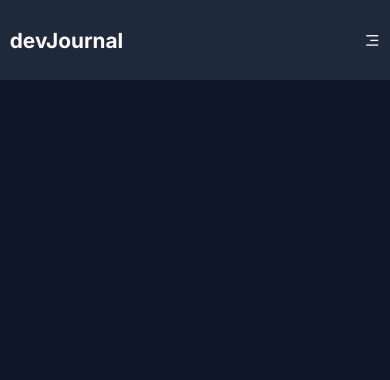
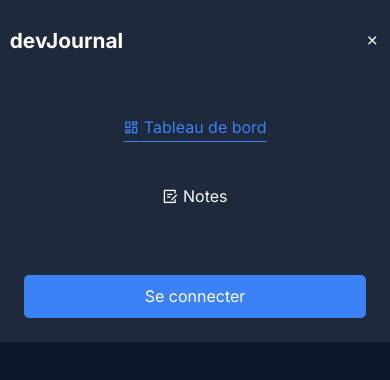
Before and after one commit to KwonGee-Lukelo/dev-journal, a website: page frontend/pages/note.html in a window 390 px wide. Both pictures are taken after a click on the icon 372 px from the left and 40 px from the top of the page. Drawn offline with nearby package versions, Linux system fonts and the light colour scheme.

Commit message:
fix: refactor navbar for mobile device

```diff
--- a/frontend/css/style.css
+++ b/frontend/css/style.css
@@ -45,7 +45,7 @@ nav {
   font-weight: 700;
 }
 
-.nav__links ul {
+.nav__menu {
   display: flex;
   gap: 2rem;
   align-items: center;
@@ -54,13 +54,13 @@ nav {
 
 .nav__links a,
 .logo a,
-.nav__btn {
+.btn__login {
   color: var(--color-text);
   text-decoration: none;
 }
 
-.nav__links a:hover,
-.nav__links a.active {
+.nav__links .link:hover,
+.nav__links .link.active {
   color: var(--color-primary);
   text-decoration: underline;
   text-underline-offset: 8px;
@@ -75,24 +75,73 @@ nav {
   color: var(--color-text);
 }
 
-.nav__actions .nav__btn {
+.nav__actions .btn__login {
   padding: 0.7rem 1rem;
   background-color: var(--color-primary);
   border-radius: 5px;
 }
 
-.nav__actions i {
+.btn__login--mobile,
+.nav__actions #menu__icon,
+.nav__actions #close__icon {
   display: none;
 }
 
 @media screen and (max-width: 640px) {
   .nav__actions #menu__icon {
     display: block;
+    cursor: pointer;
   }
 
-  #menu,
-  .nav__actions .nav__btn,
-  .nav__actions #close__icon {
+  .nav__menu,
+  .btn__login {
+    display: none;
+  }
+
+  .btn__login--mobile {
+    display: block;
+    width: 100%;
+    text-align: center;
+    margin-top: 2rem;
+    padding: 0.7rem 1rem;
+    background-color: var(--color-primary);
+    border-radius: 5px;
+  }
+
+  .nav__menu.show li {
+    width: 100%;
+    text-align: center;
+  }
+
+  .nav__menu.show .link {
+    display: block;
+    width: 100%;
+    padding: 0.8rem 0;
+  }
+
+  .li__mobile {
+    display: block;
+    width: 100%;
+  }
+
+  .nav__menu.show {
+    display: flex;
+    flex-direction: column;
+    position: absolute;
+    top: 80px;
+    left: 0;
+    width: 100%;
+    background-color: var(--color-secondary);
+    padding: 1.5rem;
+    gap: 1.5rem;
+  }
+
+  .nav__actions #close__icon.show {
+    display: block;
+    cursor: pointer;
+  }
+
+  .nav__actions #menu__icon.hide {
     display: none;
   }
 }
--- a/frontend/js/app.js
+++ b/frontend/js/app.js
@@ -0,0 +1,15 @@
+const menuNav = document.getElementById("menu");
+const iconHamburger = document.getElementById("menu__icon");
+const iconClose = document.getElementById("close__icon");
+
+iconHamburger.addEventListener("click", () => {
+  menuNav.classList.add("show");
+  iconClose.classList.add("show");
+  iconHamburger.classList.add("hide");
+});
+
+iconClose.addEventListener("click", () => {
+  menuNav.classList.remove("show");
+  iconClose.classList.remove("show");
+  iconHamburger.classList.remove("hide");
+});
--- a/frontend/pages/note.html
+++ b/frontend/pages/note.html
@@ -19,7 +19,7 @@
         </div>
 
         <div class="nav__links">
-          <ul id="menu">
+          <ul class="nav__menu" id="menu">
             <li>
               <a href="#" class="link active">
                 <i class="ri-dashboard-line"></i>
@@ -33,13 +33,19 @@
                 Notes
               </a>
             </li>
+
+            <li>
+              <a href="#" class="btn__login btn__login--mobile">
+                Se connecter
+              </a>
+            </li>
           </ul>
         </div>
 
         <div class="nav__actions">
-          <a href="#" class="nav__btn"> Se connecter </a>
-          <i class="ri-menu-3-line" onclick="openMenu()" id="menu__icon"></i>
-          <i class="ri-close-fill" onclick="closeMenu()" id="close__icon"></i>
+          <a href="#" class="btn__login" id="nav__btn"> Se connecter </a>
+          <i class="ri-menu-3-line" id="menu__icon"></i>
+          <i class="ri-close-fill" id="close__icon"></i>
         </div>
       </nav>
     </header>
```
